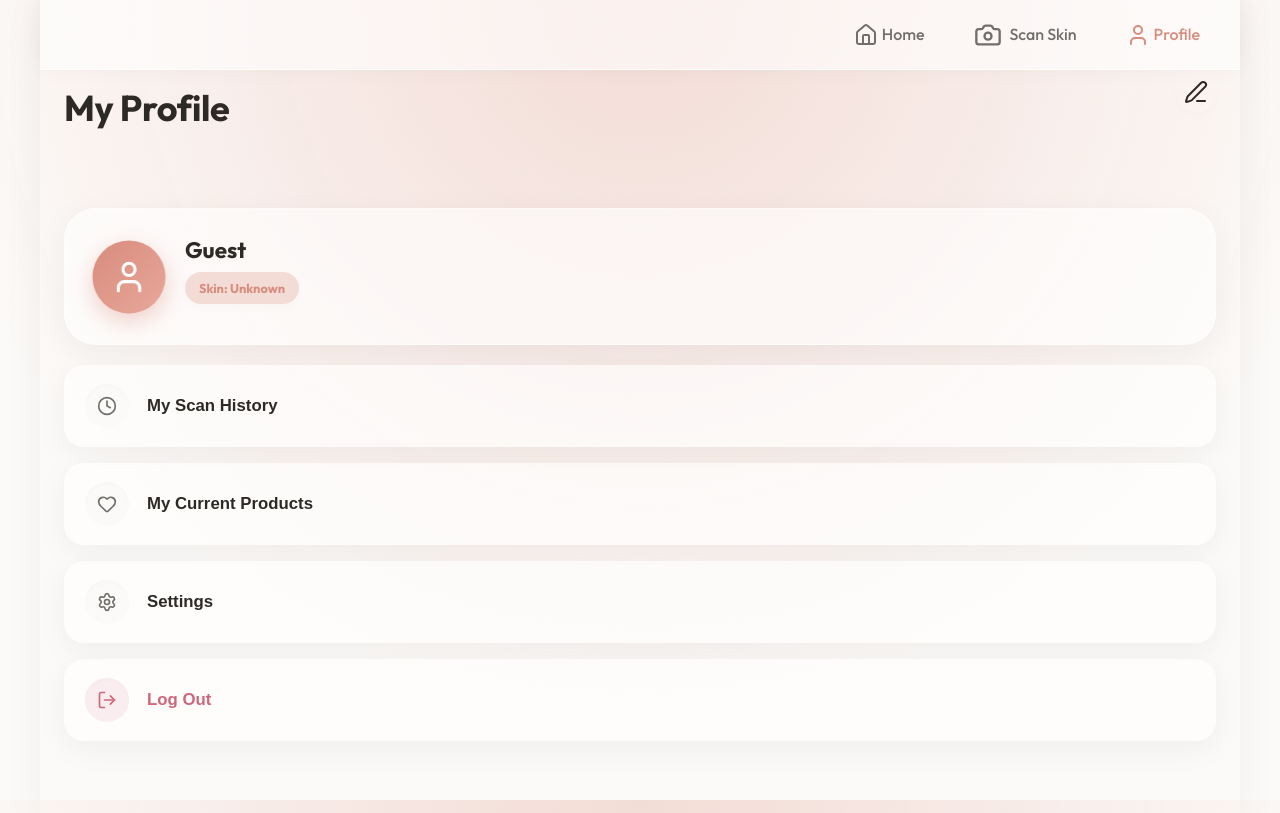
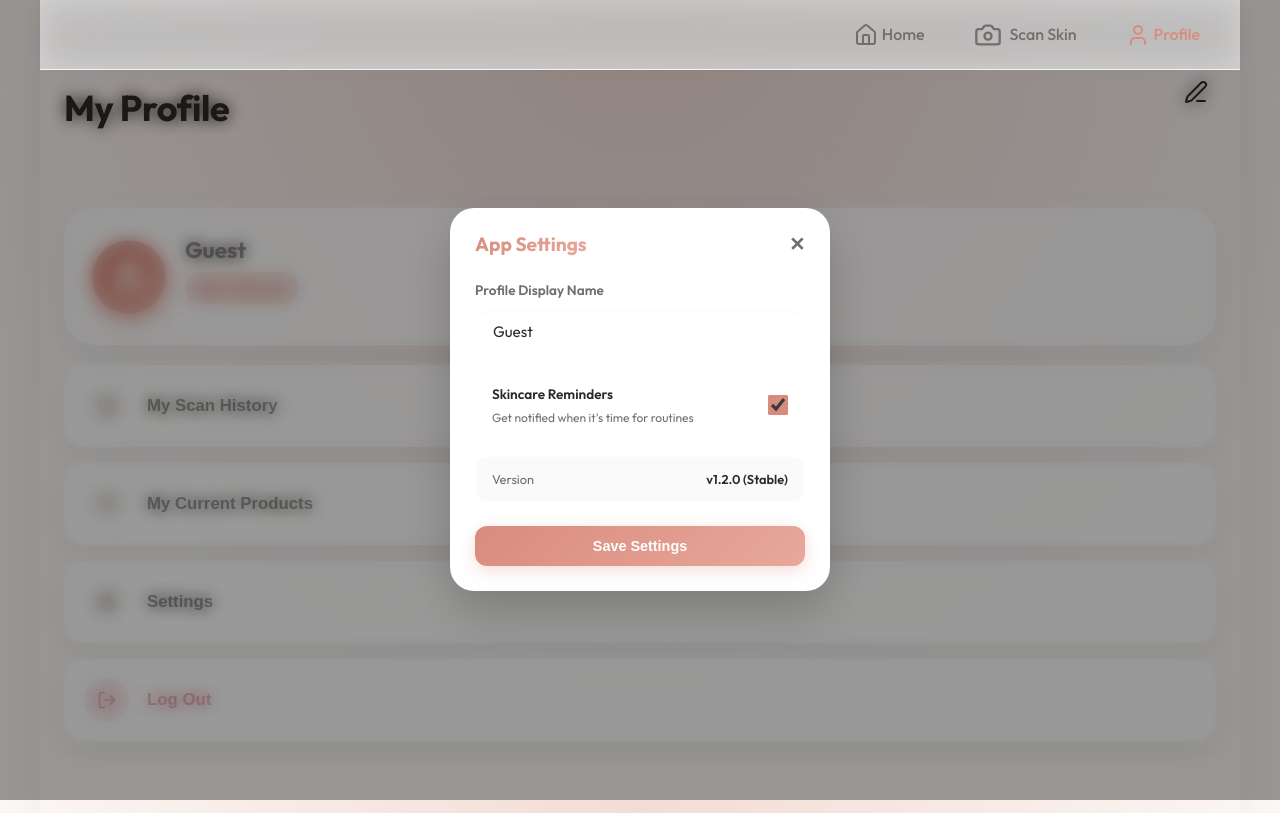
Before and after one commit to kusumanjali967-debug/cuits-care, a React (Vite) app: page /profile in a window 1280 px wide. Both pictures are taken after a click on the button "Settings". Built offline with nearby package versions, Linux system fonts and the light colour scheme.

Commit message:
Implement interactive Notifications & Settings modals and profile name update sync

```diff
--- a/src/pages/Dashboard.jsx
+++ b/src/pages/Dashboard.jsx
@@ -10,6 +10,8 @@ export default function Dashboard() {
   const { userData, updateUserData, toggleRoutine } = useUser();
   const [envData, setEnvData] = useState({ temp: '--', uv: '--', city: 'Locating...', loading: true });
   const [toast, setToast] = useState(null);
+  const [isNotifOpen, setIsNotifOpen] = useState(false);
+  const [notifCount, setNotifCount] = useState(1);
 
   useEffect(() => {
     if (userData.morningRoutine?.length === 0 && userData.nightRoutine?.length === 0) {
@@ -211,9 +213,9 @@ export default function Dashboard() {
           <p className="greeting">{greeting}</p>
           <h2>{userData.name}</h2>
         </div>
-        <button className="icon-btn notif-btn">
+        <button className="icon-btn notif-btn" onClick={() => setIsNotifOpen(true)}>
           <Bell size={24} />
-          <span className="notif-badge">1</span>
+          {notifCount > 0 && <span className="notif-badge">{notifCount}</span>}
         </button>
       </div>
 
@@ -406,6 +408,63 @@ export default function Dashboard() {
         </section>
       </div>
 
+      {/* Notifications Modal */}
+      {isNotifOpen && (
+        <div style={{ position: 'fixed', top: 0, left: 0, right: 0, bottom: 0, background: 'rgba(0,0,0,0.4)', backdropFilter: 'blur(8px)', zIndex: 1000, display: 'flex', alignItems: 'center', justifyContent: 'center', padding: '20px' }} className="fade-in">
+          <div className="glass-panel scale-in" style={{ width: '100%', maxWidth: '380px', padding: '24px', position: 'relative', display: 'flex', flexDirection: 'column', gap: '16px', background: 'var(--bg-secondary)', border: '1px solid var(--glass-border)', boxShadow: '0 20px 50px rgba(0,0,0,0.2)', borderRadius: '24px' }}>
+            <div style={{ display: 'flex', justifyContent: 'space-between', alignItems: 'center' }}>
+              <h3 style={{ margin: 0, fontSize: '1.2rem' }} className="text-gradient">Notifications</h3>
+              <button
+                onClick={() => setIsNotifOpen(false)}
+                style={{ background: 'transparent', border: 'none', cursor: 'pointer', fontSize: '1.2rem', color: 'var(--text-secondary)', fontWeight: 'bold' }}
+              >
+                ✕
+              </button>
+            </div>
+
+            <div className="stack-y" style={{ gap: '12px', margin: '8px 0' }}>
+              <div style={{ display: 'flex', gap: '12px', padding: '12px', background: 'var(--glass-bg)', borderRadius: '12px', border: '1px solid var(--glass-border)' }}>
+                <span style={{ fontSize: '1.3rem' }}>☀️</span>
+                <div style={{ display: 'flex', flexDirection: 'column', gap: '2px' }}>
+                  <span style={{ fontWeight: 700, fontSize: '0.85rem' }}>UV Index Warning</span>
+                  <p style={{ fontSize: '0.8rem', color: 'var(--text-secondary)', margin: 0, lineHeight: 1.35 }}>
+                    UV levels are elevated at your location today. Protect your skin with sunscreen!
+                  </p>
+                </div>
+              </div>
+
+              <div style={{ display: 'flex', gap: '12px', padding: '12px', background: 'var(--glass-bg)', borderRadius: '12px', border: '1px solid var(--glass-border)' }}>
+                <span style={{ fontSize: '1.3rem' }}>🧴</span>
+                <div style={{ display: 'flex', flexDirection: 'column', gap: '2px' }}>
+                  <span style={{ fontWeight: 700, fontSize: '0.85rem' }}>Skincare Reminder</span>
+                  <p style={{ fontSize: '0.8rem', color: 'var(--text-secondary)', margin: 0, lineHeight: 1.35 }}>
+                    Time to perform your tailored {isNight ? 'Night' : 'Morning'} skincare routine!
+                  </p>
+                </div>
+              </div>
+
+              <div style={{ display: 'flex', gap: '12px', padding: '12px', background: 'var(--glass-bg)', borderRadius: '12px', border: '1px solid var(--glass-border)' }}>
+                <span style={{ fontSize: '1.3rem' }}>🥗</span>
+                <div style={{ display: 'flex', flexDirection: 'column', gap: '2px' }}>
+                  <span style={{ fontWeight: 700, fontSize: '0.85rem' }}>Nutrition Tip</span>
+                  <p style={{ fontSize: '0.8rem', color: 'var(--text-secondary)', margin: 0, lineHeight: 1.35 }}>
+                    Incorporate Vitamin C-rich foods today to boost antioxidants and skin brightness.
+                  </p>
+                </div>
+              </div>
+            </div>
+
+            <button
+              className="btn-primary"
+              onClick={() => { setNotifCount(0); setIsNotifOpen(false); }}
+              style={{ padding: '12px', borderRadius: '12px', fontSize: '0.9rem', minHeight: 'unset', fontWeight: 600 }}
+            >
+              Mark All as Read
+            </button>
+          </div>
+        </div>
+      )}
+
       <BottomNav />
     </div>
   );
--- a/src/pages/Profile.jsx
+++ b/src/pages/Profile.jsx
@@ -11,6 +11,9 @@ export default function Profile() {
   const [isEditing, setIsEditing] = useState(false);
   const [tempType, setTempType] = useState(userData.skinType);
   const [tempIssues, setTempIssues] = useState(userData.skinIssues || []);
+  const [isSettingsOpen, setIsSettingsOpen] = useState(false);
+  const [tempName, setTempName] = useState(userData.name || "Guest");
+  const [dailyReminders, setDailyReminders] = useState(true);
 
   const COMMON_ISSUES = [
     "Acne breakouts", "Redness / Sensitivity", "Dark Spots",
@@ -145,7 +148,7 @@ export default function Profile() {
             <div className="menu-icon-wrapper"><Heart size={20} /></div>
             <span>My Current Products</span>
           </button>
-          <button className="menu-item glass-panel hover-lift">
+          <button className="menu-item glass-panel hover-lift" onClick={() => setIsSettingsOpen(true)}>
             <div className="menu-icon-wrapper"><Settings size={20} /></div>
             <span>Settings</span>
           </button>
@@ -156,6 +159,69 @@ export default function Profile() {
         </div>
       </div>
 
+      {/* Settings Modal */}
+      {isSettingsOpen && (
+        <div style={{ position: 'fixed', top: 0, left: 0, right: 0, bottom: 0, background: 'rgba(0,0,0,0.4)', backdropFilter: 'blur(8px)', zIndex: 1000, display: 'flex', alignItems: 'center', justifyContent: 'center', padding: '20px' }} className="fade-in">
+          <div className="glass-panel scale-in" style={{ width: '100%', maxWidth: '380px', padding: '24px', position: 'relative', display: 'flex', flexDirection: 'column', gap: '16px', background: 'var(--bg-secondary)', border: '1px solid var(--glass-border)', boxShadow: '0 20px 50px rgba(0,0,0,0.2)', borderRadius: '24px' }}>
+            <div style={{ display: 'flex', justifyContent: 'space-between', alignItems: 'center' }}>
+              <h3 style={{ margin: 0, fontSize: '1.2rem' }} className="text-gradient">App Settings</h3>
+              <button
+                onClick={() => setIsSettingsOpen(false)}
+                style={{ background: 'transparent', border: 'none', cursor: 'pointer', fontSize: '1.2rem', color: 'var(--text-secondary)', fontWeight: 'bold' }}
+              >
+                ✕
+              </button>
+            </div>
+
+            <div className="stack-y" style={{ gap: '16px', margin: '8px 0' }}>
+              {/* Profile Name input */}
+              <div className="input-group">
+                <label style={{ fontWeight: 600, fontSize: '0.85rem', display: 'block', marginBottom: '6px' }}>Profile Display Name</label>
+                <input
+                  type="text"
+                  className="input-field"
+                  value={tempName}
+                  onChange={(e) => setTempName(e.target.value)}
+                  placeholder="Your Name"
+                  style={{ padding: '12px 16px', fontSize: '0.95rem' }}
+                />
+              </div>
+
+              {/* Reminders Toggle Switch mockup */}
+              <div style={{ display: 'flex', justifyContent: 'space-between', alignItems: 'center', padding: '12px 16px', background: 'var(--glass-bg)', borderRadius: '12px', border: '1px solid var(--glass-border)' }}>
+                <div style={{ display: 'flex', flexDirection: 'column', gap: '2px' }}>
+                  <span style={{ fontWeight: 600, fontSize: '0.85rem' }}>Skincare Reminders</span>
+                  <span style={{ fontSize: '0.75rem', color: 'var(--text-secondary)' }}>Get notified when it's time for routines</span>
+                </div>
+                <input
+                  type="checkbox"
+                  checked={dailyReminders}
+                  onChange={(e) => setDailyReminders(e.target.checked)}
+                  style={{ width: '20px', height: '20px', accentColor: 'var(--accent)', cursor: 'pointer' }}
+                />
+              </div>
+
+              {/* Version info info item */}
+              <div style={{ display: 'flex', justifyContent: 'space-between', alignItems: 'center', padding: '12px 16px', background: 'rgba(0,0,0,0.02)', borderRadius: '12px', border: '1px solid var(--glass-border)', fontSize: '0.8rem' }}>
+                <span style={{ color: 'var(--text-secondary)' }}>Version</span>
+                <span style={{ fontWeight: 600 }}>v1.2.0 (Stable)</span>
+              </div>
+            </div>
+
+            <button
+              className="btn-primary"
+              onClick={() => {
+                updateUserData({ name: tempName.trim() || userData.name });
+                setIsSettingsOpen(false);
+              }}
+              style={{ padding: '12px', borderRadius: '12px', fontSize: '0.9rem', minHeight: 'unset', fontWeight: 600 }}
+            >
+              Save Settings
+            </button>
+          </div>
+        </div>
+      )}
+
       <BottomNav />
     </div>
   );
```
